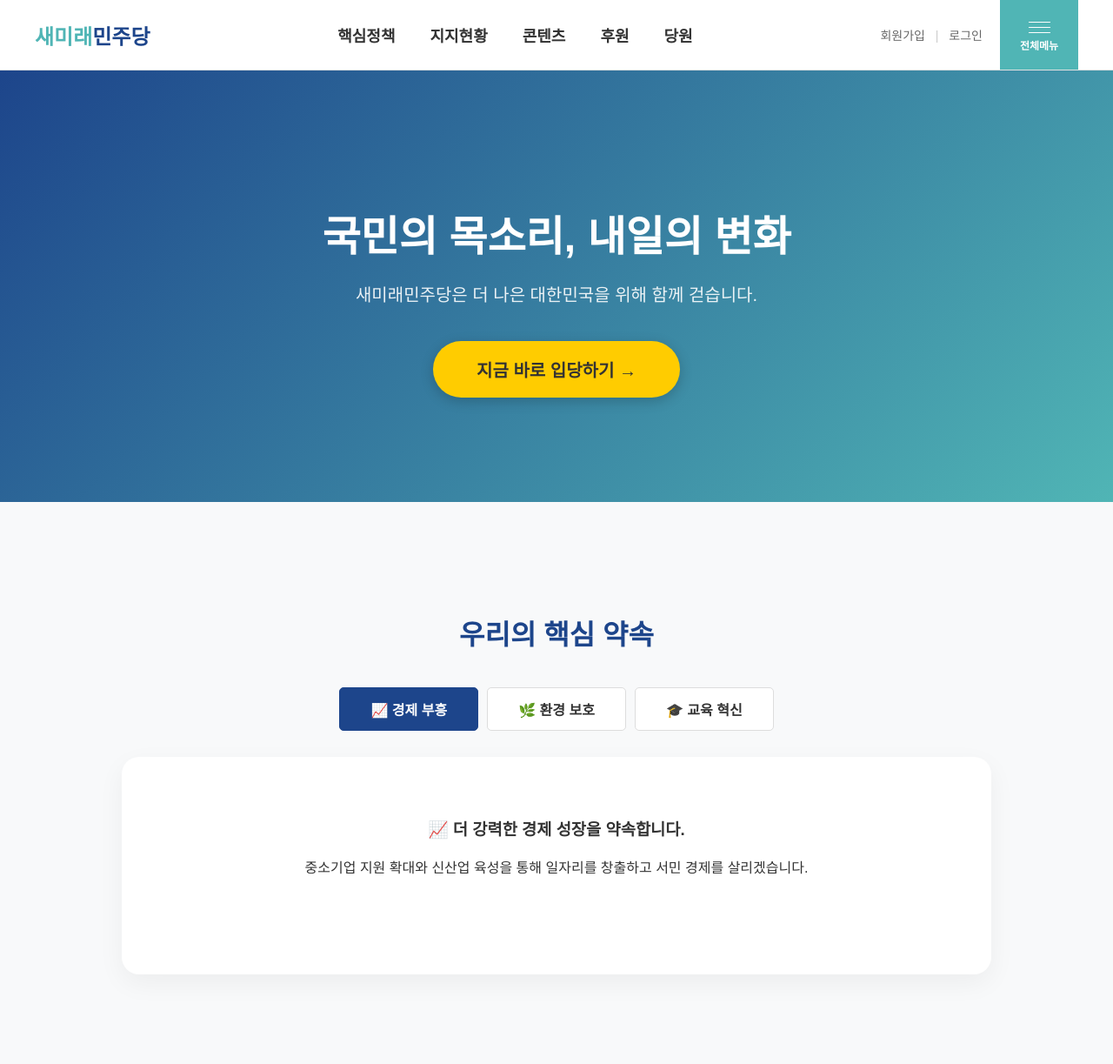
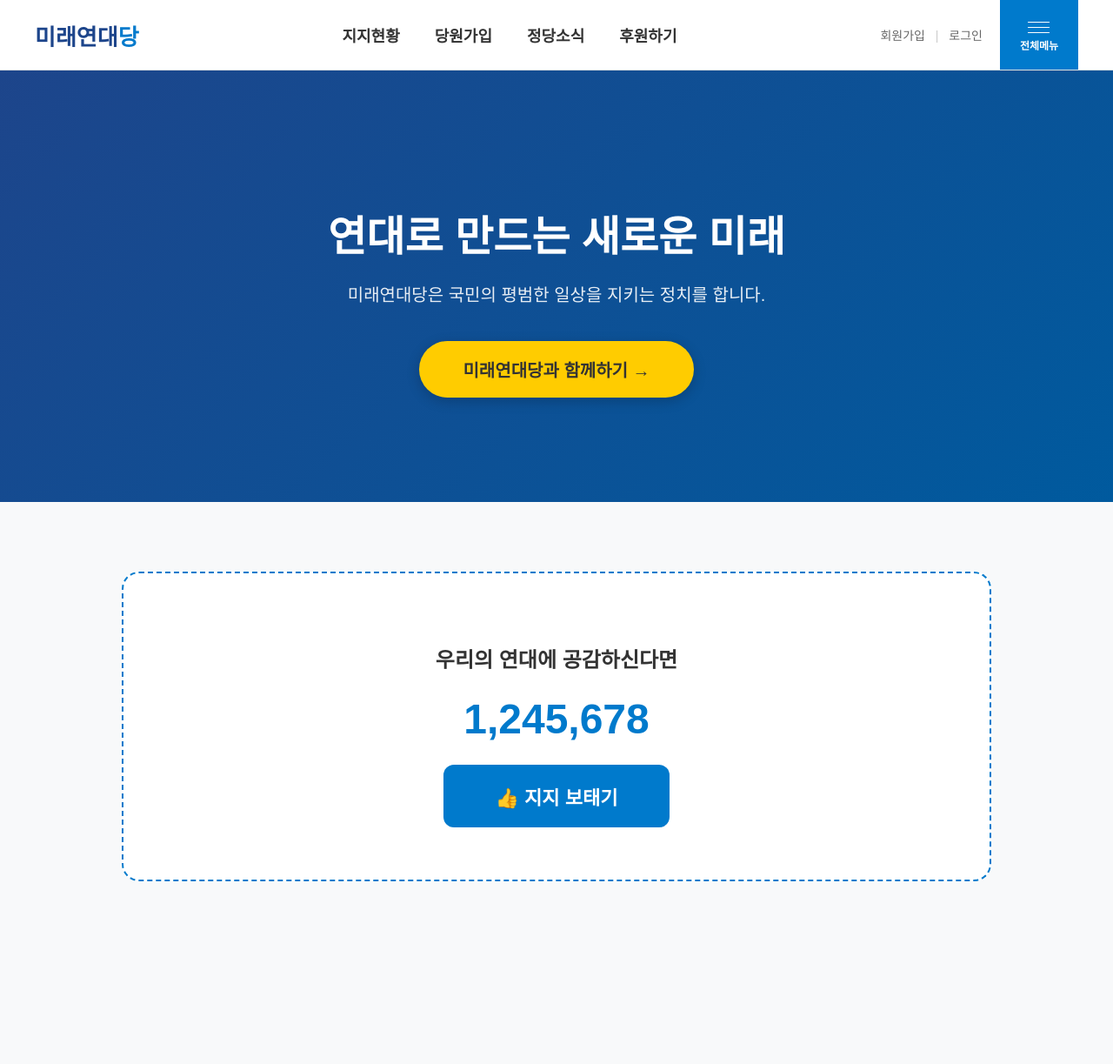
Before and after one commit to jaeyeong-11/PARTY_EX, a website: page public/index.html in a window 1280 px wide. Shown: the top 1223 px of the page at 87% size. After the commit the page ends 1093 px from the top, so only its background shows below. Drawn offline with nearby package versions, Linux system fonts and the light colour scheme; a web font is replaced by a local one.

Commit message:
Update index.html

```diff
--- a/public/index.html
+++ b/public/index.html
@@ -3,14 +3,13 @@
 <head>
     <meta charset="UTF-8">
     <meta name="viewport" content="width=device-width, initial-scale=1.0">
-    <title>새미래민주당 - 국민과 함께하는 변화</title>
+    <title>미래연대당 - 새로운 연대로 만드는 미래</title>
     <link href="https://fonts.googleapis.com/css2?family=Pretendard:wght@400;700&display=swap" rel="stylesheet">
     <script src="https://cdn.jsdelivr.net/npm/canvas-confetti@1.5.1/dist/confetti.browser.min.js"></script>
     <style>
-        /* 1. 변수 및 초기화 */
         :root {
-            --brand-teal: #50b5b5;
-            --brand-navy: #1d458b;
+            --brand-blue: #007acc; /* 전체메뉴용 파랑 */
+            --brand-navy: #1d458b; /* 로고 및 헤더 남색 */
             --text-gray: #333;
             --border-light: #e1e1e1;
             --bg-light: #f8f9fa;
@@ -18,7 +17,7 @@
 
         body { font-family: 'Pretendard', sans-serif; margin: 0; background: var(--bg-light); color: var(--text-gray); scroll-behavior: smooth; }
 
-        /* 2. 상단 바 (Header) 스타일 */
+        /* 1. 상단 바 스타일 */
         .main-header {
             background-color: #fff;
             border-bottom: 1px solid var(--border-light);
@@ -40,21 +39,22 @@
             padding: 0 20px;
         }
 
-        .logo { font-size: 24px; font-weight: 800; cursor: pointer; display: flex; align-items: center; text-decoration: none; }
-        .logo-light { color: var(--brand-teal); }
-        .logo-dark { color: var(--brand-navy); }
+        .logo { font-size: 26px; font-weight: 800; cursor: pointer; display: flex; align-items: center; text-decoration: none; }
+        .logo-main { color: var(--brand-navy); }
+        .logo-point { color: var(--brand-blue); }
 
         .nav-menu { display: flex; list-style: none; gap: 40px; margin: 0; padding: 0; }
         .nav-menu li a { text-decoration: none; color: var(--text-gray); font-weight: 700; font-size: 18px; transition: color 0.2s; }
-        .nav-menu li a:hover { color: var(--brand-teal); }
+        .nav-menu li a:hover { color: var(--brand-blue); }
 
         .nav-right { display: flex; align-items: center; gap: 20px; }
         .user-links { font-size: 14px; color: #666; }
         .user-links a { text-decoration: none; color: inherit; }
         .divider { margin: 0 8px; color: #ccc; }
 
+        /* 전체메뉴 버튼 컬러: 파랑(#007acc)으로 변경 */
         .menu-toggle {
-            background-color: var(--brand-teal); color: white; border: none;
+            background-color: var(--brand-blue); color: white; border: none;
             display: flex; flex-direction: column; align-items: center; justify-content: center;
             cursor: pointer; height: 80px; width: 90px;
         }
@@ -62,9 +62,9 @@
         .hamburger { width: 25px; height: 18px; display: flex; flex-direction: column; justify-content: space-between; }
         .hamburger span { width: 100%; height: 2px; background-color: white; }
 
-        /* 3. 본문 (Hero & Sections) 스타일 */
+        /* 2. 본문 스타일 */
         .hero {
-            background: linear-gradient(135deg, var(--brand-navy), var(--brand-teal));
+            background: linear-gradient(135deg, var(--brand-navy), #005a9e);
             color: white; padding: 120px 20px; text-align: center;
         }
         .hero h1 { font-size: 48px; margin-bottom: 20px; font-weight: 800; }
@@ -77,32 +77,12 @@
         }
         .btn-join:hover { transform: scale(1.05); background: white; }
 
-        .section { padding: 100px 20px; max-width: 1000px; margin: 0 auto; text-align: center; }
-        .section h2 { font-size: 32px; color: var(--brand-navy); margin-bottom: 40px; }
+        .section { padding: 80px 20px; max-width: 1000px; margin: 0 auto; text-align: center; }
+        .support-box { background: white; border-radius: 20px; padding: 60px; border: 2px dashed var(--brand-blue); }
+        .support-count { font-size: 48px; font-weight: bold; color: var(--brand-blue); margin: 25px 0; }
+        .btn-support { background: var(--brand-blue); color: white; border: none; padding: 20px 60px; font-size: 22px; font-weight: bold; border-radius: 12px; cursor: pointer; }
 
-        .tabs { display: flex; justify-content: center; margin-bottom: 30px; gap: 10px; }
-        .tab {
-            padding: 12px 35px; border: 1px solid #ddd; cursor: pointer;
-            background: white; border-radius: 5px; font-weight: bold; transition: 0.3s;
-        }
-        .tab.active { background: var(--brand-navy); color: white; border-color: var(--brand-navy); }
-
-        .tab-content {
-            background: white; padding: 50px; border-radius: 20px;
-            box-shadow: 0 10px 30px rgba(0,0,0,0.05); min-height: 150px; transition: 0.3s;
-        }
-
-        .support-box {
-            background: white; border-radius: 20px; padding: 60px;
-            border: 2px dashed var(--brand-teal);
-        }
-        .support-count { font-size: 48px; font-weight: bold; color: var(--brand-teal); margin: 25px 0; }
-        .btn-support {
-            background: var(--brand-teal); color: white; border: none;
-            padding: 20px 60px; font-size: 22px; font-weight: bold; border-radius: 12px; cursor: pointer;
-        }
-
-        /* 4. 모달 스타일 */
+        /* 3. 모달 스타일 */
         .modal {
             display: none; position: fixed; top: 0; left: 0; width: 100%; height: 100%;
             background: rgba(0,0,0,0.7); z-index: 2000; justify-content: center; align-items: center;
@@ -113,7 +93,7 @@
         }
         .modal-content input {
             width: 100%; padding: 15px; margin: 10px 0; border: 1px solid #ddd;
-            border-radius: 8px; box-sizing: border-box;
+            border-radius: 8px; box-sizing: border-box; font-size: 16px;
         }
     </style>
 </head>
@@ -122,15 +102,14 @@
     <header class="main-header">
         <nav class="nav-container">
             <a href="/" class="logo">
-                <span class="logo-light">새미래</span><span class="logo-dark">민주당</span>
+                <span class="logo-main">미래연대</span><span class="logo-point">당</span>
             </a>
 
             <ul class="nav-menu">
-                <li><a href="#policy">핵심정책</a></li>
                 <li><a href="#support">지지현황</a></li>
-                <li><a href="#">콘텐츠</a></li>
-                <li><a href="#">후원</a></li>
-                <li><a href="#" onclick="openModal()">당원</a></li>
+                <li><a href="#" onclick="openModal()">당원가입</a></li>
+                <li><a href="#">정당소식</a></li>
+                <li><a href="#">후원하기</a></li>
             </ul>
 
             <div class="nav-right">
@@ -139,10 +118,8 @@
                     <span class="divider">|</span>
                     <a href="#">로그인</a>
                 </div>
-                <button class="menu-toggle" onclick="alert('전체 메뉴를 준비 중입니다.')">
-                    <div class="hamburger">
-                        <span></span><span></span><span></span>
-                    </div>
+                <button class="menu-toggle">
+                    <div class="hamburger"><span></span><span></span><span></span></div>
                     <span>전체메뉴</span>
                 </button>
             </div>
@@ -150,73 +127,60 @@
     </header>
 
     <div class="hero">
-        <h1>국민의 목소리, 내일의 변화</h1>
-        <p>새미래민주당은 더 나은 대한민국을 위해 함께 걷습니다.</p>
-        <button class="btn-join" onclick="openModal()">지금 바로 입당하기 →</button>
-    </div>
-
-    <div class="section" id="policy">
-        <h2>우리의 핵심 약속</h2>
-        <div class="tabs">
-            <div class="tab active" onclick="changeTab(0, this)">📈 경제 부흥</div>
-            <div class="tab" onclick="changeTab(1, this)">🌿 환경 보호</div>
-            <div class="tab" onclick="changeTab(2, this)">🎓 교육 혁신</div>
-        </div>
-        <div class="tab-content" id="tabContent">
-            <h3>📈 더 강력한 경제 성장을 약속합니다.</h3>
-            <p>중소기업 지원 확대와 신산업 육성을 통해 일자리를 창출하고 서민 경제를 살리겠습니다.</p>
-        </div>
+        <h1>연대로 만드는 새로운 미래</h1>
+        <p>미래연대당은 국민의 평범한 일상을 지키는 정치를 합니다.</p>
+        <button class="btn-join" onclick="openModal()">미래연대당과 함께하기 →</button>
     </div>
 
     <div class="section" id="support">
         <div class="support-box">
-            <h2>변화에 공감하신다면 지지해 주세요</h2>
-            <p>현재 변화에 동참해주신 소중한 분들</p>
+            <h2>우리의 연대에 공감하신다면</h2>
             <div class="support-count" id="count">1,245,678</div>
-            <button class="btn-support" onclick="supportAction()">👍 변화 지지하기</button>
+            <button class="btn-support" onclick="supportAction()">👍 지지 보태기</button>
         </div>
     </div>
 
     <div class="modal" id="modal">
         <div class="modal-content">
             <h3>당원 가입 신청</h3>
-            <p>새미래민주당과 함께 세상을 바꿔주세요.</p>
-            <input type="text" placeholder="이름을 입력하세요">
-            <input type="email" placeholder="이메일 주소를 입력하세요">
-            <button class="btn-support" style="width: 100%; margin-top: 20px;" onclick="closeModal()">제출하고 참여하기</button>
+            <p>미래연대당의 주인이 되어주세요.</p>
+            <input type="text" id="userName" placeholder="이름을 입력하세요">
+            <input type="email" id="userEmail" placeholder="이메일 주소를 입력하세요">
+            <button class="btn-support" style="width: 100%; margin-top: 20px;" onclick="validateAndSubmit()">제출하기</button>
             <p style="text-align: center; color: #888; font-size: 13px; cursor: pointer; margin-top: 15px;" onclick="closeModal()">닫기</p>
         </div>
     </div>
 
     <script>
-        // 1. 정책 탭 변경
-        const policies = [
-            { title: "📈 경제 부흥", desc: "중소기업 지원 확대와 신산업 육성을 통해 일자리를 창출하고 서민 경제를 살리겠습니다." },
-            { title: "🌿 환경 보호", desc: "탄소 중립 실현과 신재생 에너지 투자를 통해 우리 아이들에게 깨끗한 미래를 물려주겠습니다." },
-            { title: "🎓 교육 혁신", desc: "누구나 평등한 교육 기회를 갖고, 창의적인 인재가 자라날 수 있는 미래 교육 시스템을 구축하겠습니다." }
-        ];
+        // 1. 입당 신청 유효성 검사 및 제출
+        function validateAndSubmit() {
+            const name = document.getElementById('userName').value.trim();
+            const email = document.getElementById('userEmail').value.trim();
 
-        function changeTab(index, el) {
-            document.querySelectorAll('.tab').forEach(t => t.classList.remove('active'));
-            el.classList.add('active');
-            const content = document.getElementById('tabContent');
-            content.style.opacity = 0;
-            setTimeout(() => {
-                content.innerHTML = `<h3>${policies[index].title}</h3><p>${policies[index].desc}</p>`;
-                content.style.opacity = 1;
-            }, 200);
+            if (name === "" || email === "") {
+                // 공백일 때 경고창
+                alert('입력해주세요!');
+            } else {
+                // 제대로 입력했을 때 감사 인사
+                alert('감사합니다! 미래연대당의 당원이 되신 것을 환영합니다.');
+
+                // 입력창 초기화 및 모달 닫기
+                document.getElementById('userName').value = "";
+                document.getElementById('userEmail').value = "";
+                closeModal();
+            }
         }
 
-        // 2. 지지하기 버튼 (꽃가루)
+        // 2. 지지하기 및 꽃가루
         let count = 1245678;
         function supportAction() {
             count++;
             document.getElementById('count').innerText = count.toLocaleString();
             confetti({
                 particleCount: 150, spread: 70, origin: { y: 0.6 },
-                colors: ['#50b5b5', '#1d458b', '#ffcc00']
+                colors: ['#007acc', '#1d458b', '#ffcc00']
             });
-            alert('지지에 감사드립니다!');
+            alert('연대의 소중한 한 표, 감사합니다!');
         }
 
         // 3. 모달 제어
```
